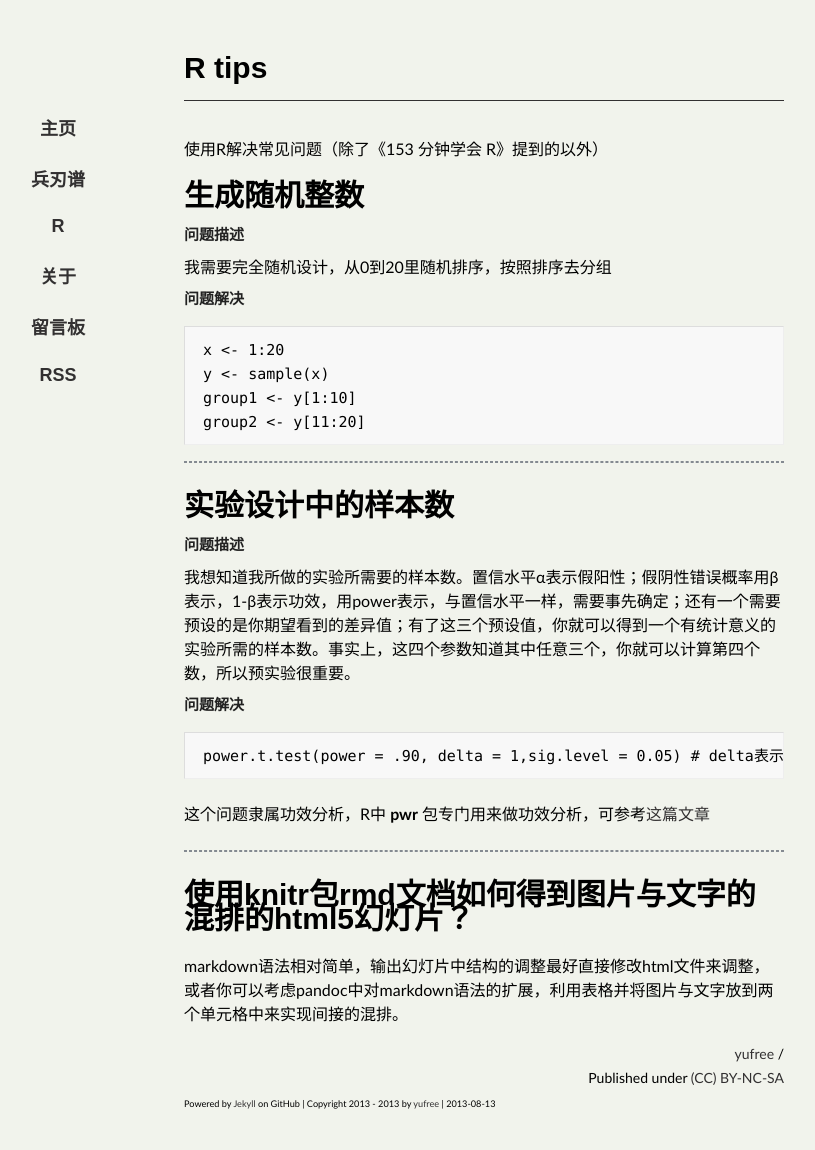
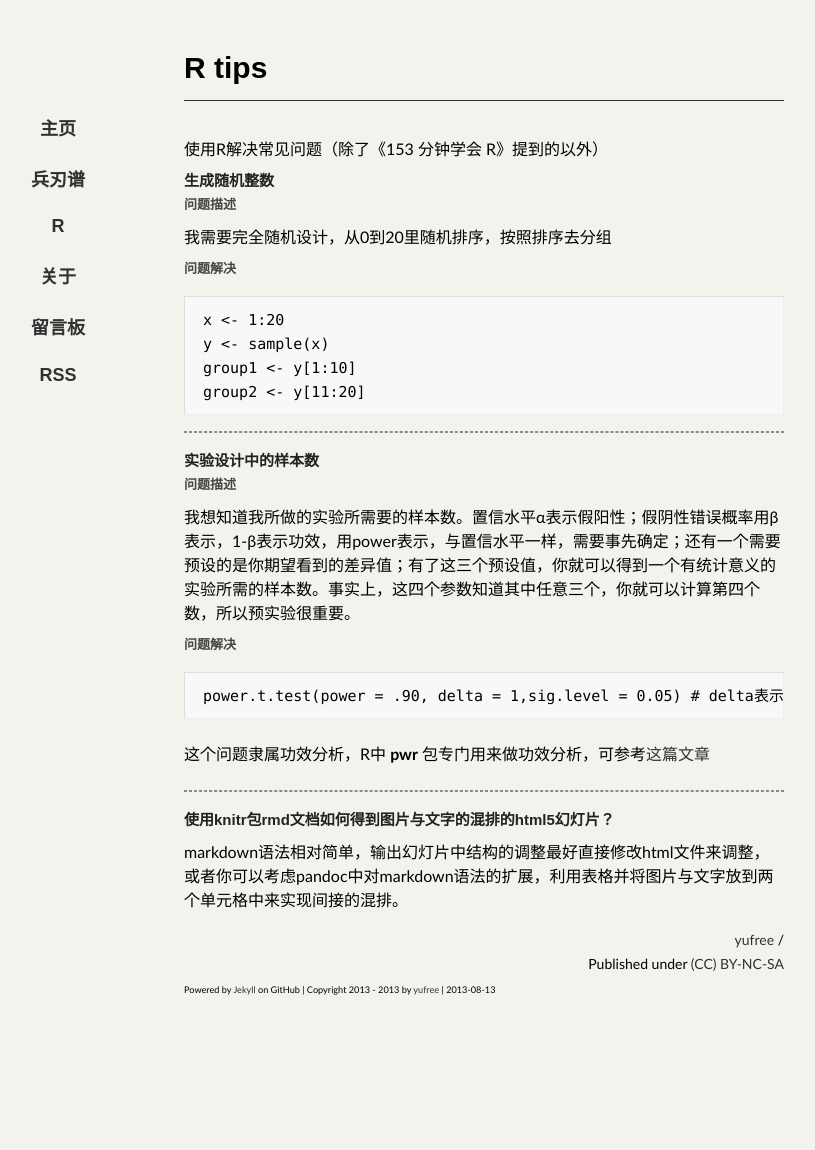
Before and after one commit to yufree/blogcn, a Jekyll site: the page built from Rtips/index.md, in a window 1280 px wide. Shown: the whole page, without its empty margins (156-971 px from the left). Built offline with Jekyll 4.4.1, drawn with Linux system fonts in a browser that asks for light colours; some web fonts are replaced; Markdown is read by kramdown in place of the engine named in the settings; comment, search, counter and statistics services are not loaded; after the commit the page ends 1036 px from its top, so only the background shows below that.

Commit message:
change font size

````diff
--- a/Rtips/index.md
+++ b/Rtips/index.md
@@ -5,13 +5,13 @@ title: R tips
 
 使用R解决常见问题（除了《153 分钟学会 R》提到的以外）
 
-# 生成随机整数
+## 生成随机整数
 
-## 问题描述
+### 问题描述
 
 我需要完全随机设计，从0到20里随机排序，按照排序去分组
 
-## 问题解决
+### 问题解决
 
 ```{r}
 x <- 1:20
@@ -22,13 +22,13 @@ group2 <- y[11:20]
 
 ----
 
-# 实验设计中的样本数
+## 实验设计中的样本数
 
-## 问题描述
+### 问题描述
 
 我想知道我所做的实验所需要的样本数。置信水平α表示假阳性；假阴性错误概率用β表示，1-β表示功效，用power表示，与置信水平一样，需要事先确定；还有一个需要预设的是你期望看到的差异值；有了这三个预设值，你就可以得到一个有统计意义的实验所需的样本数。事实上，这四个参数知道其中任意三个，你就可以计算第四个数，所以预实验很重要。
 
-## 问题解决
+### 问题解决
 
 ```{r}
 power.t.test(power = .90, delta = 1,sig.level = 0.05) # delta表示你想看到的差异值 数据标准化要处理好
@@ -38,6 +38,6 @@ power.t.test(power = .90, delta = 1,sig.level = 0.05) # delta表示你想看到
 
 ----
 
-# 使用knitr包rmd文档如何得到图片与文字的混排的html5幻灯片？
+## 使用knitr包rmd文档如何得到图片与文字的混排的html5幻灯片？
 
 markdown语法相对简单，输出幻灯片中结构的调整最好直接修改html文件来调整，或者你可以考虑pandoc中对markdown语法的扩展，利用表格并将图片与文字放到两个单元格中来实现间接的混排。
````
